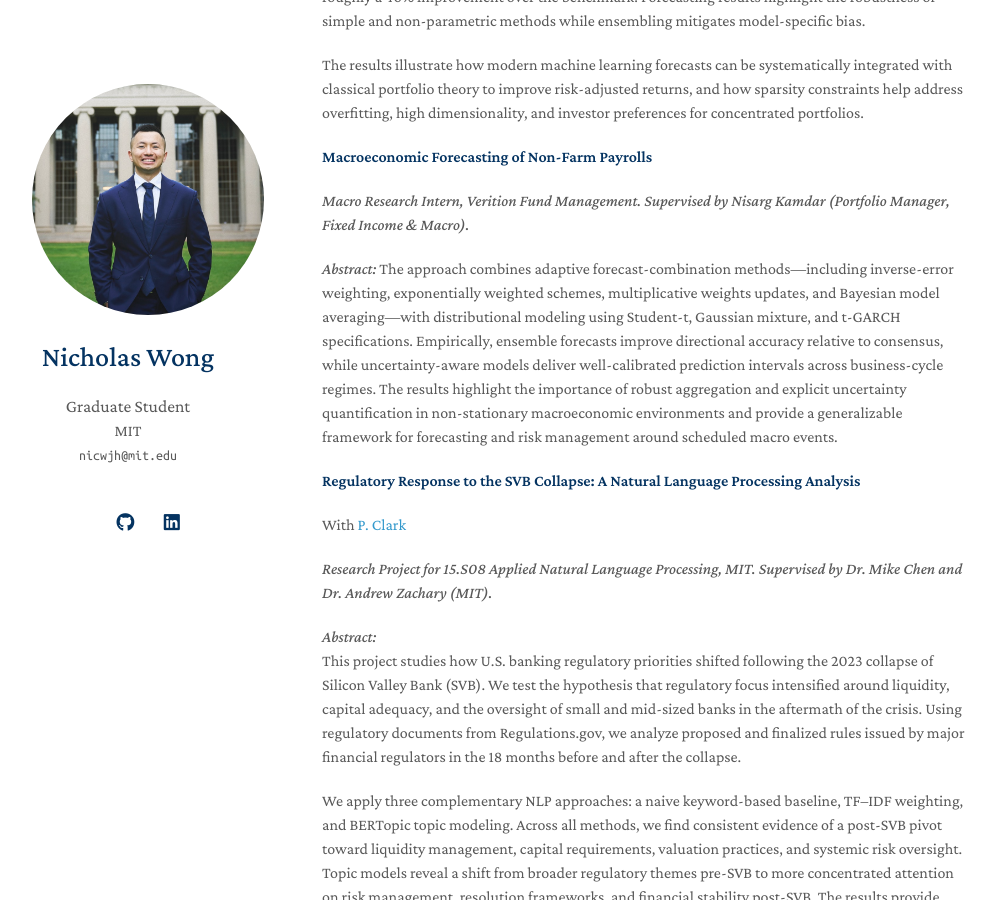
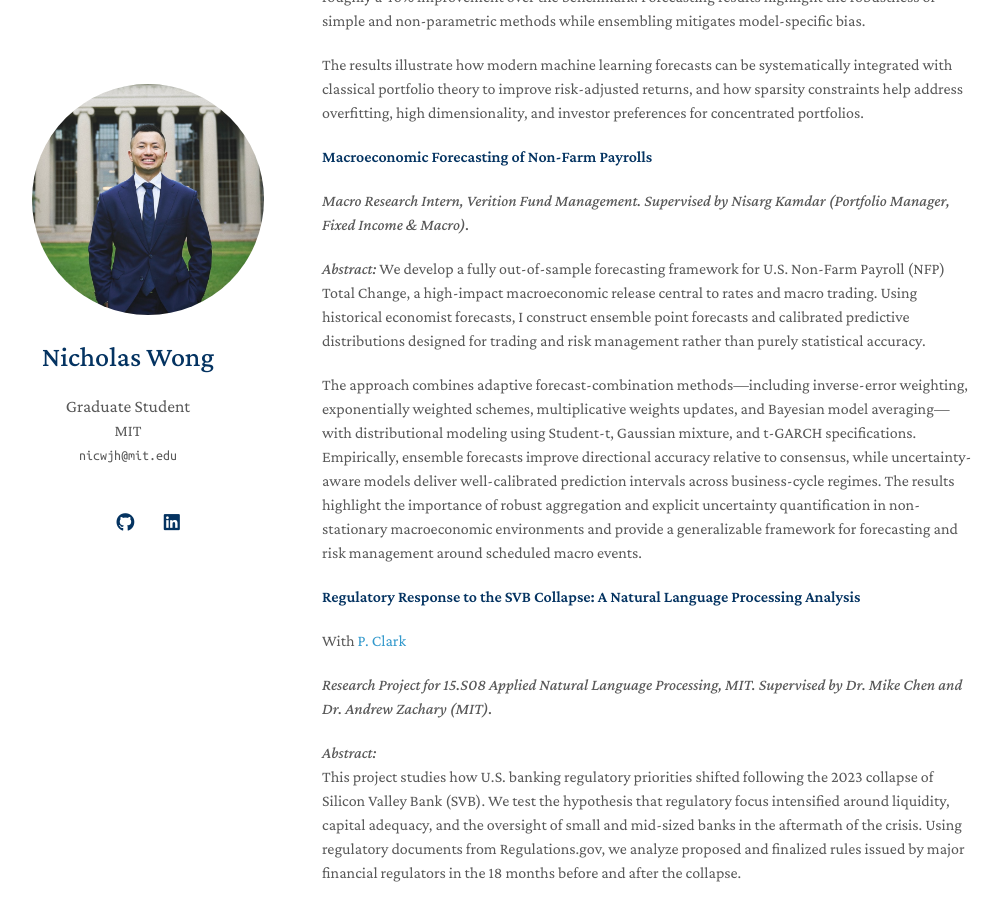
Before and after one commit to nicwjh/nicwjh.github.io, a Jekyll site: the page built from index.md, in a window 1280 px wide and 900 px high, scrolled down 1977 px. Shown: the whole window, without its empty margins (148-1148 px from the left). Built offline with Jekyll 4.4.1, drawn with Linux system fonts in a browser that asks for light colours; a style sheet for code colours, icons or effects is not loaded; our own code applies the rules of GitHub Pages for plain Markdown files.

Commit message:
Update index.md

```diff
--- a/index.md
+++ b/index.md
@@ -68,6 +68,8 @@ The results illustrate how modern machine learning forecasts can be systematical
 *Macro Research Intern, Verition Fund Management. Supervised by Nisarg Kamdar (Portfolio Manager, Fixed Income & Macro).*
 
 _Abstract:_
+We develop a fully out-of-sample forecasting framework for U.S. Non-Farm Payroll (NFP) Total Change, a high-impact macroeconomic release central to rates and macro trading. Using historical economist forecasts, I construct ensemble point forecasts and calibrated predictive distributions designed for trading and risk management rather than purely statistical accuracy.
+
 The approach combines adaptive forecast-combination methods—including inverse-error weighting, exponentially weighted schemes, multiplicative weights updates, and Bayesian model averaging—with distributional modeling using Student-t, Gaussian mixture, and t-GARCH specifications. Empirically, ensemble forecasts improve directional accuracy relative to consensus, while uncertainty-aware models deliver well-calibrated prediction intervals across business-cycle regimes. The results highlight the importance of robust aggregation and explicit uncertainty quantification in non-stationary macroeconomic environments and provide a generalizable framework for forecasting and risk management around scheduled macro events.
 
 
```
